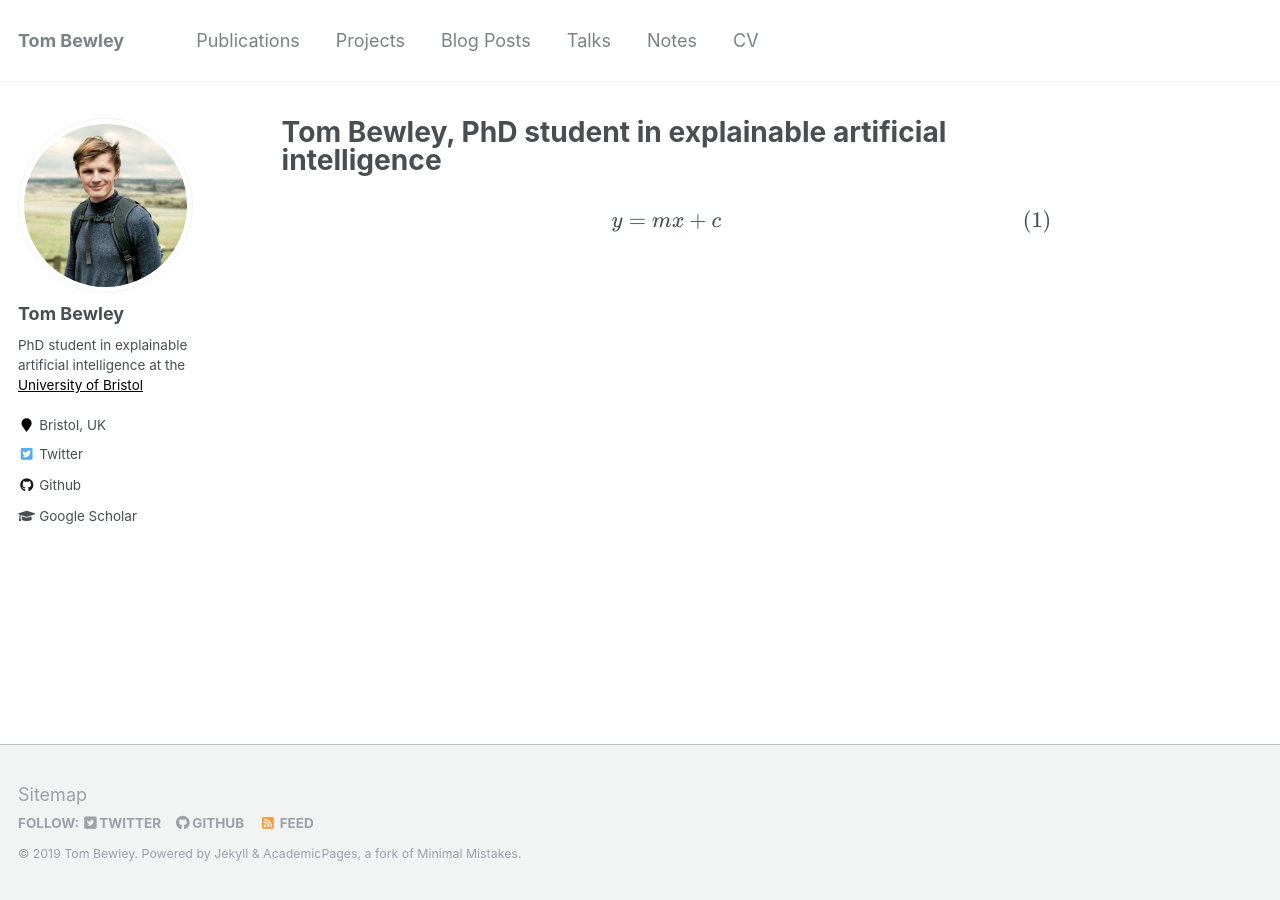
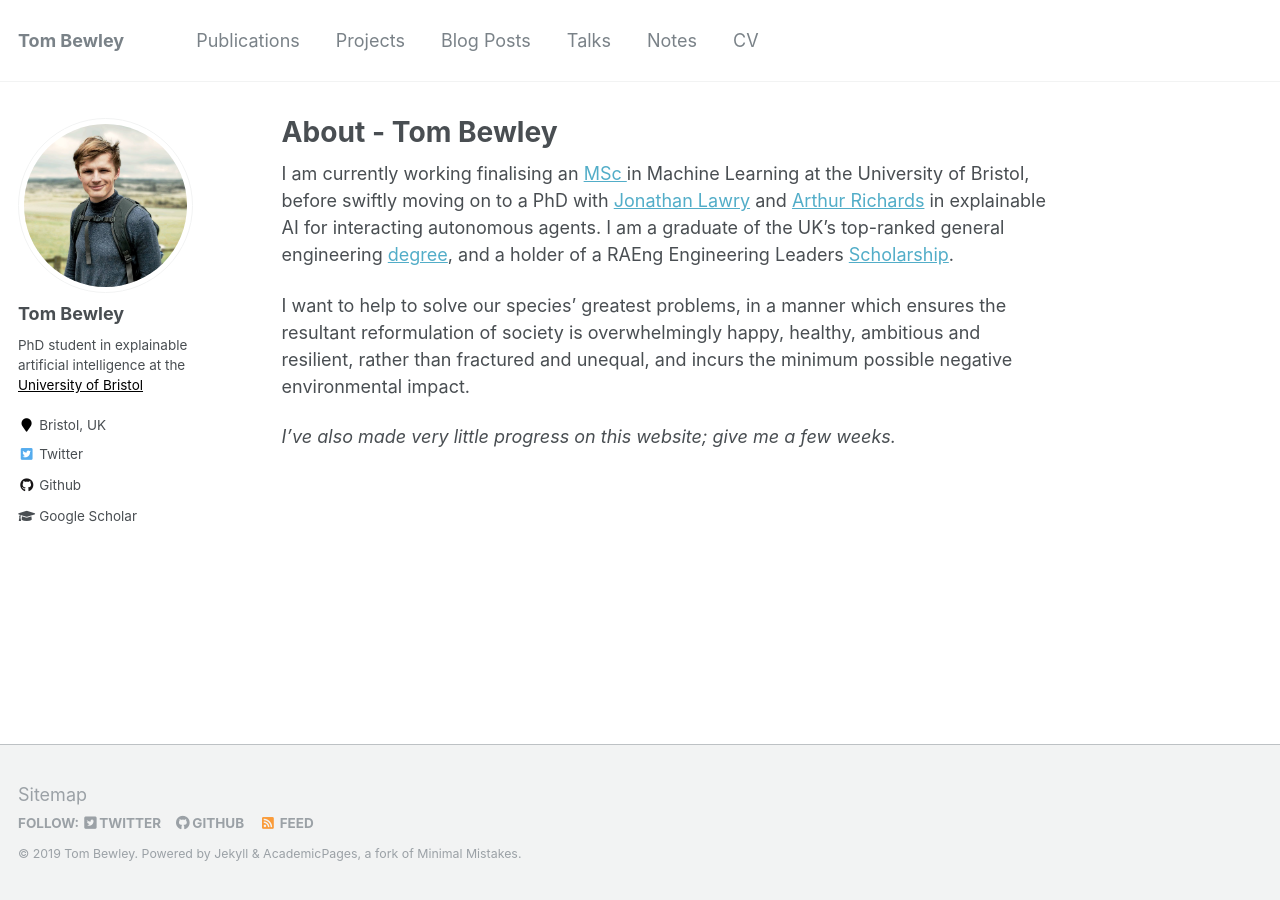
Before and after one commit to tombewley/tombewley.github.io, a Jekyll site: the page built from _pages/about.md, in a window 1280 px wide. Built offline with Jekyll 4.4.1, drawn with Linux system fonts in a browser that asks for light colours; formulas are drawn with MathJax 3.

Commit message:
Update about.md

```diff
--- a/_pages/about.md
+++ b/_pages/about.md
@@ -1,6 +1,6 @@
 ---
 permalink: /
-title: "Tom Bewley, PhD student in explainable artificial intelligence"
+title: "About - Tom Bewley"
 excerpt: "About me"
 author_profile: true
 redirect_from:
@@ -8,6 +8,8 @@ redirect_from:
   - /about.html
 ---
 
-$$
-y=mx+c
-$$
+I am currently working finalising an [MSc ](http://www.bristol.ac.uk/study/postgraduate/2018/eng/msc-adv-computing-machine-learning/)in Machine Learning at the University of Bristol, before swiftly moving on to a PhD with [Jonathan Lawry](https://research-information.bristol.ac.uk/en/persons/jonathan-lawry(3aac8b8f-816c-4203-ba4b-b091bf4ddef4).html) and [Arthur Richards](https://seis.bristol.ac.uk/~aeagr/) in explainable AI for interacting autonomous agents. I am a graduate of the UK's top-ranked general engineering [degree](http://www.bristol.ac.uk/engineering/interdisciplinary/engineering-design/), and a holder of a RAEng Engineering Leaders [Scholarship](https://www.raeng.org.uk/grants-and-prizes/schemes-for-students/engineering-leaders-scholarship).
+
+I want to help to solve our species' greatest problems, in a manner which ensures the resultant reformulation of society is overwhelmingly happy, healthy, ambitious and resilient, rather than fractured and unequal, and incurs the minimum possible negative environmental impact.
+
+*I've also made very little progress on this website; give me a few weeks.*
```
